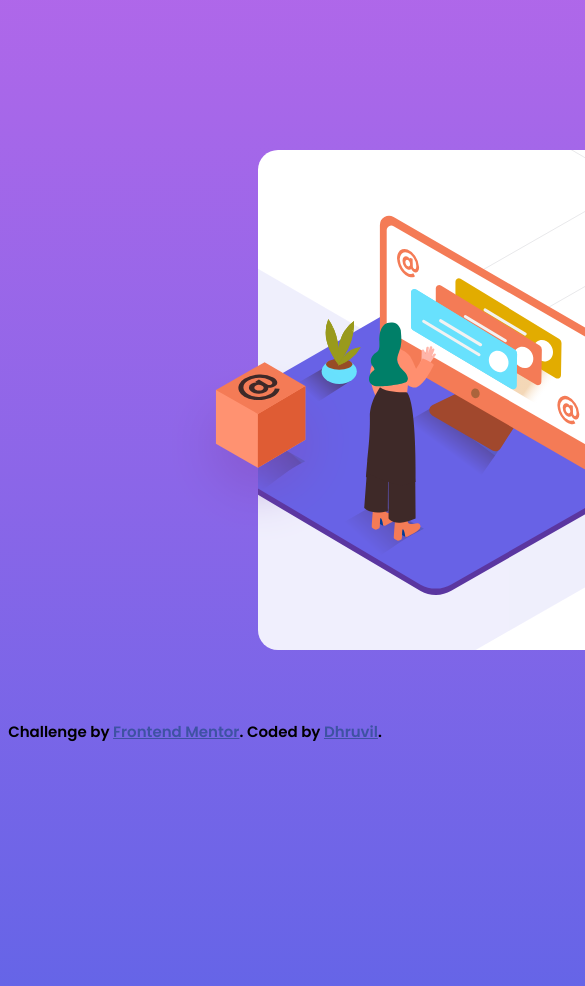
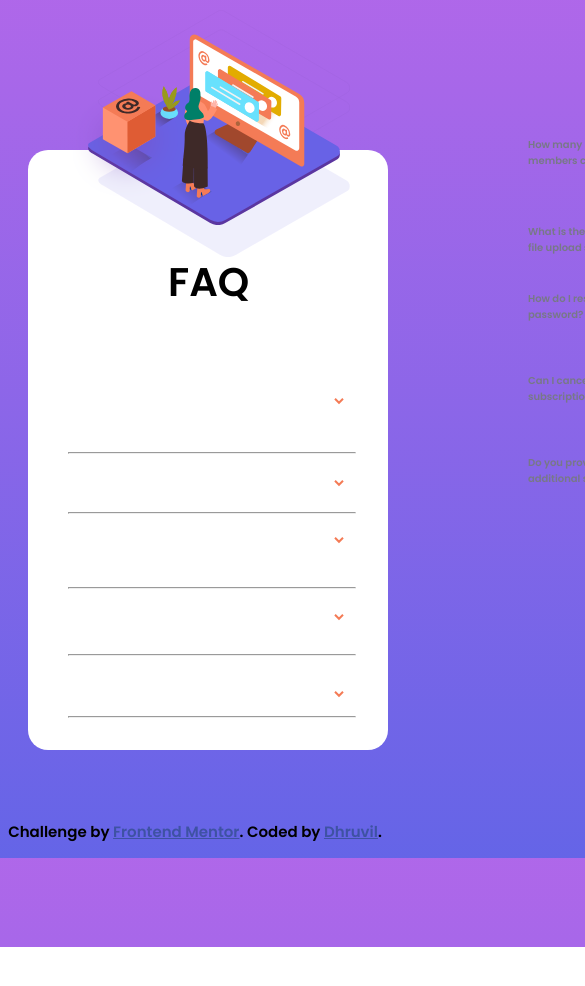
Before and after one commit to Dhruvil-P/FAQ-Page, a plain HTML site: page index.html in a window 390 px wide. Shown: the top 986 px of the page, 585 px wide, since content can reach past the window. After the commit the page ends 947 px from the top, so only its background shows below. Drawn offline with nearby package versions, Linux system fonts and the light colour scheme.

Commit message:
Update index.css

```diff
--- a/index.css
+++ b/index.css
@@ -185,3 +185,46 @@ h1{
     transform: rotate(180deg);
     margin-left: 10px;
 }
+
+@media only screen and (max-width: 721px){
+    body{
+        position: relative;
+        height: 700px;
+    }
+    .Container{
+        height: 600px;
+        width: 360px;
+        margin-left: 20px;
+        overflow: visible;
+    }
+    .Pattern{
+        width: 70%;
+        margin-left: 70px;
+        margin-top: -140px;
+    }
+    .Woman{
+        width: 70%;
+        margin-left: 60px;
+        margin-top: -230px;
+    }
+    .Cube{
+        width: 30%;
+        margin-top: -420px;
+        margin-left: -100px;
+    }
+    h1{
+        margin: -180px 0px 0px 140px;
+    }
+    .Text{
+        font-size: 10px;
+        margin: -200px 70px 0px 0px;
+        color: hsl(240, 6%, 50%);
+    }
+    .Line{
+        width: 80%;
+        margin: 300px 40px;
+    }
+    .Drop{
+        margin: -550px 300px;
+    }
+}
```
